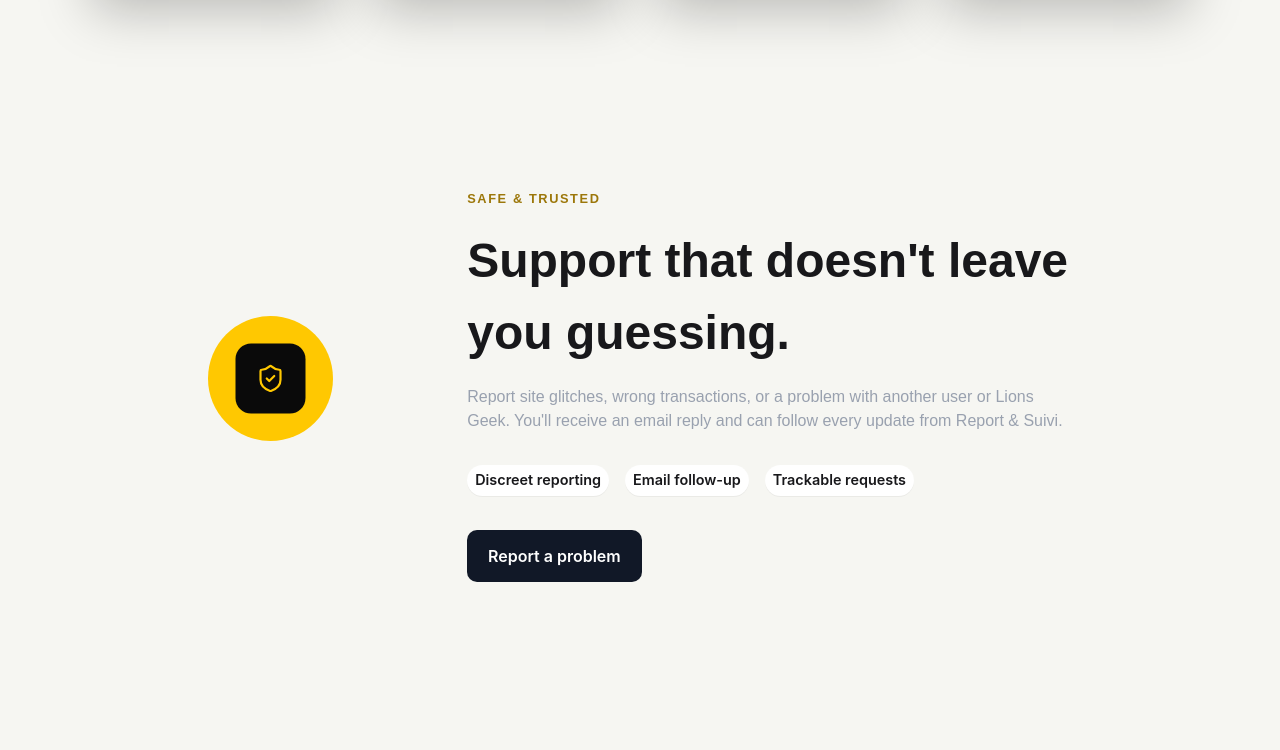
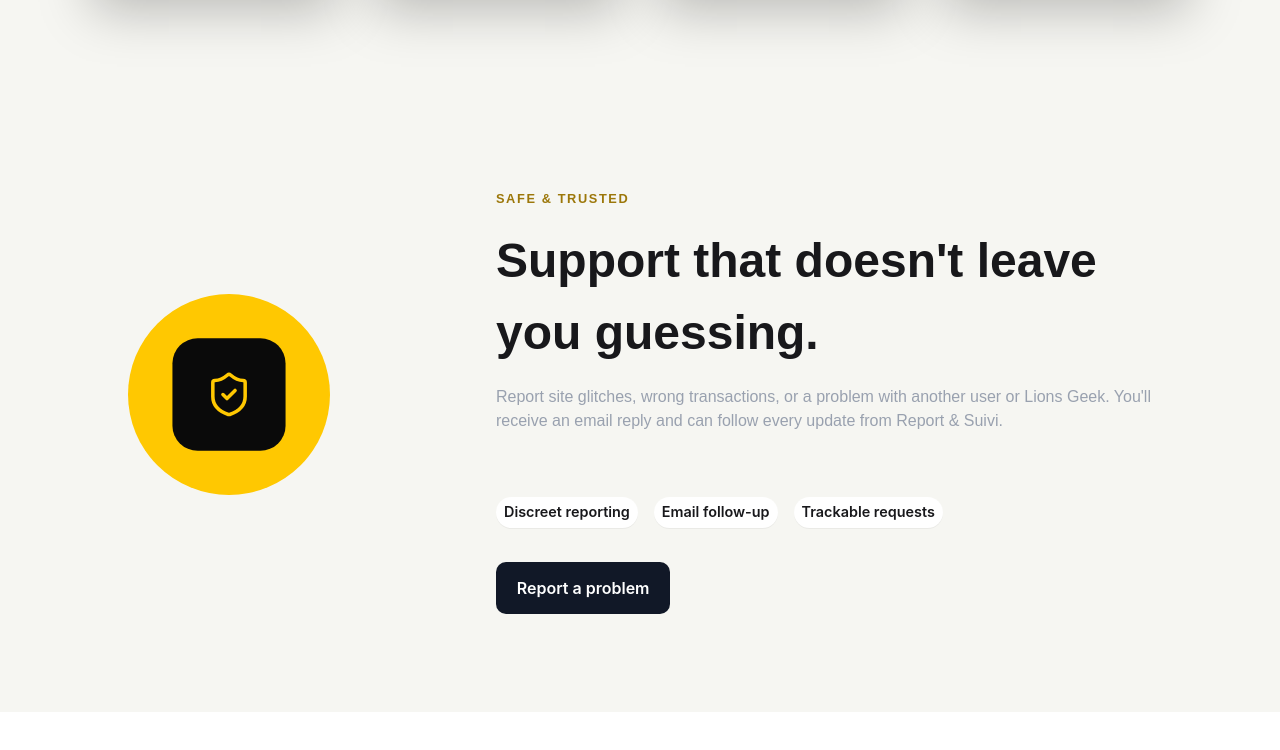
Before and after one commit to SARAH-ACHAHOUI/SARAH-ACHAHOUI, a website: page public/pages/About.html in a window 1280 px wide. Shown: the part 1830-2580 px from the top of the page. Drawn offline with Linux system fonts and the light colour scheme.

Commit message:
fix section 4

```diff
--- a/public/pages/About.html
+++ b/public/pages/About.html
@@ -249,14 +249,15 @@
 
       </div>
     </div>
-    <section id="yahya" class="flex max-md:flex-col bg-[#f6f6f2] py-[7rem] px-[8rem] max-md:px-[1rem]  gap-[5rem]" >
-      <div class="flex max-md:justify-center items-center w-[40%] max-md:w-full ">
-        <img src="../images/shield-logo.svg" alt="" class=" w-[70%]    ">
+  </section>
+  <section id="yahya" class="flex items-center max-md:flex-col bg-[#f6f6f2] py-[7rem] px-[8rem] max-md:px-[1rem]  gap-[5rem]" >
+      <div class="flex max-md:justify-center items-center w-[50%] max-md:w-full   ">
+        <img src="../images/shield-logo.svg" alt="" class="   w-[70%] max-md:w-[70%] ">
       </div>
-      <div class="flex flex-col gap-[2rem]">
+      <div class="flex flex-col gap-[4rem]">
         <div class="font-main flex flex-col gap-[1rem]">
             <p class="font-semibold uppercase tracking-[0.1rem] text-gold text-[0.8rem]">Safe & trusted</p>
-            <p class="text-[3rem] font-bold ">Support that doesn't leave you guessing.</p>
+            <p class="text-[3rem] max-md:text-[2rem] font-bold ">Support that doesn't leave you guessing.</p>
             <p class="text-gray-400 text-[1rem]">Report site glitches, wrong transactions, or a problem with another user or Lions Geek. You'll receive an email reply and can follow every update from Report & Suivi.</p>
 
         </div>
@@ -276,7 +277,7 @@
       </div>
   </section>
 
-  </section>
+
     <!-- Community rules section -->
   <section id="sarah" class="flex flex-col lg:flex-row gap-8 p-6 lg:p-16">
       <!-- TEXT -->
@@ -414,24 +415,11 @@
 
   </section>
 
-  <!--  hado li lfogue mt9isohomch -->
+
 
 
   <section id="yahya"></section>
   <section id="yahya"></section>
-  <!-- work on it from mohammed -->
-
-
-
-
-  <section id="sara"></section>
-  <section id="sara"></section>
-  <!-- Work on it from mohammed -->
-  <section id="sara">
-
-  </section>
-
-
 
 
 </main>
```
Also changed, not shown: public/css/output.css. Lines whose indentation alone changed are shown as unchanged.
